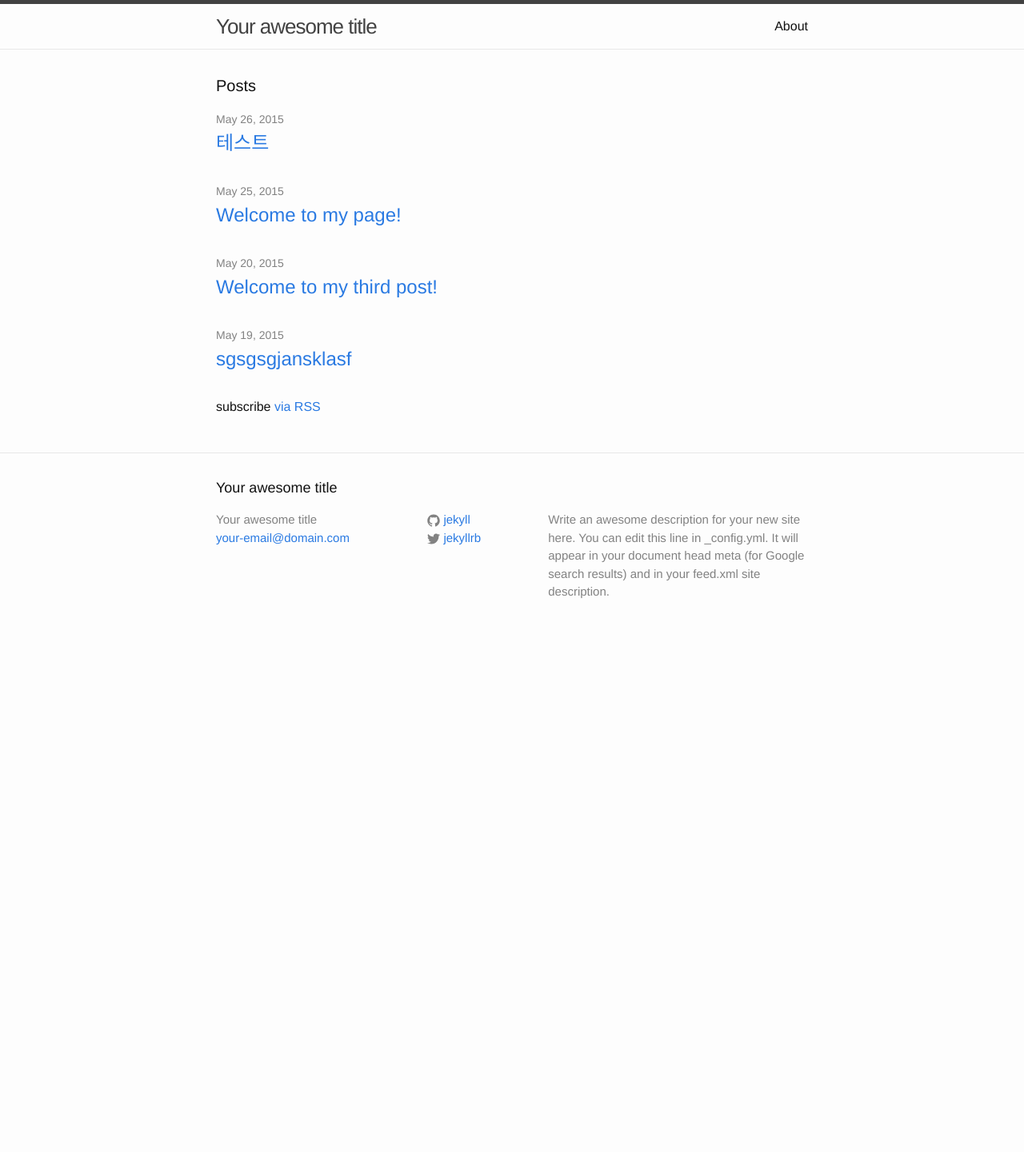
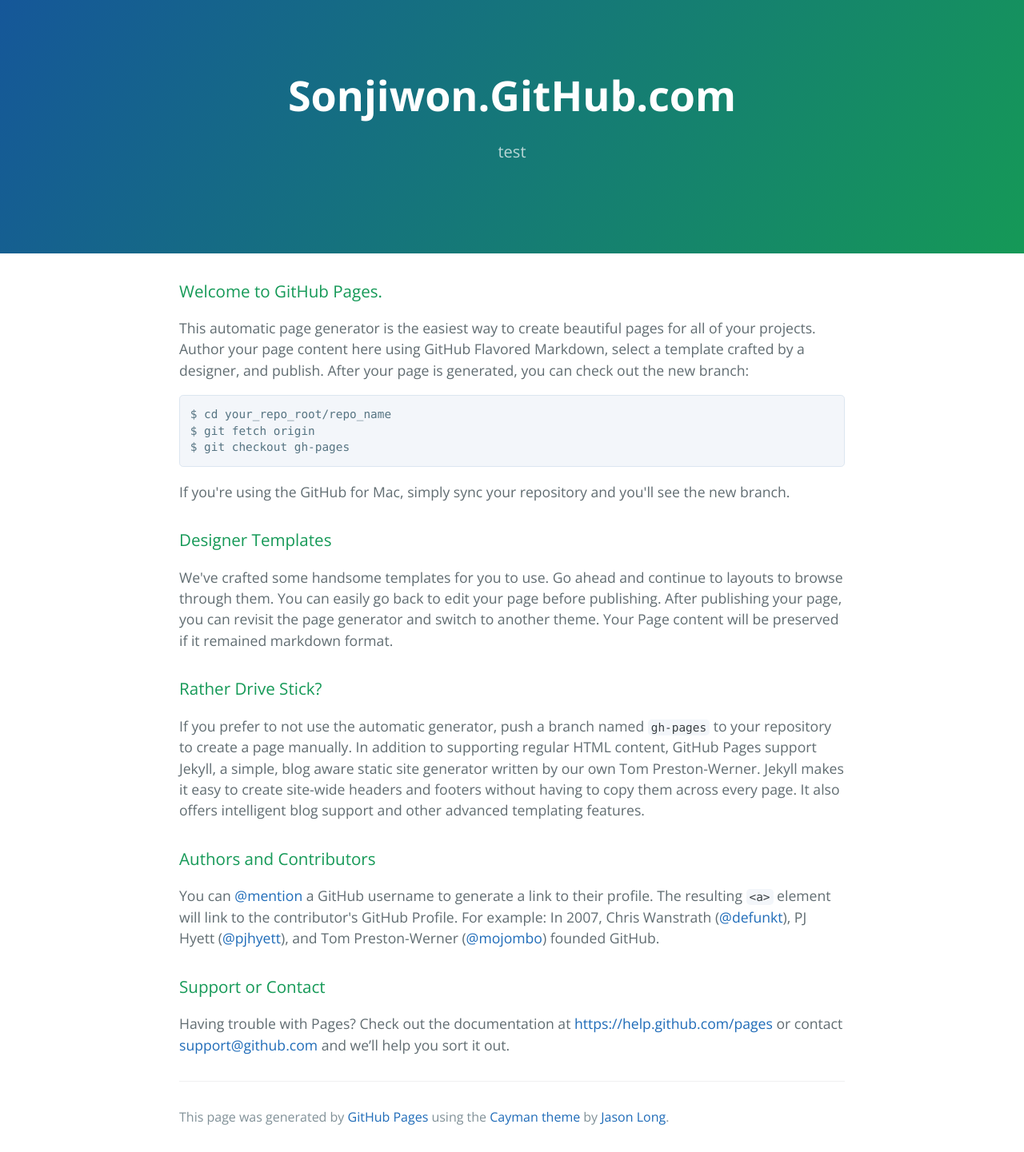
Before and after one commit to sonjiwon/sonjiwon.github.com, a Jekyll site: the page index.html, which Jekyll copies as it is, in a window 1280 px wide. Shown: the whole page at 80% size. Built offline with Jekyll 4.4.1, drawn with Linux system fonts in a browser that asks for light colours; before the commit the page ends 900 px from its top, so only the background shows below that.

Commit message:
Replace master branch with page content via GitHub

```diff
--- a/index.html
+++ b/index.html
@@ -1,23 +1,60 @@
----
-layout: default
----
+<!DOCTYPE html>
+<html lang="en-us">
+  <head>
+    <meta charset="UTF-8">
+    <title>Sonjiwon.GitHub.com by sonjiwon</title>
+    <meta name="viewport" content="width=device-width, initial-scale=1">
+    <link rel="stylesheet" type="text/css" href="stylesheets/normalize.css" media="screen">
+    <link href='http://fonts.googleapis.com/css?family=Open+Sans:400,700' rel='stylesheet' type='text/css'>
+    <link rel="stylesheet" type="text/css" href="stylesheets/stylesheet.css" media="screen">
+    <link rel="stylesheet" type="text/css" href="stylesheets/github-light.css" media="screen">
+  </head>
+  <body>
+    <section class="page-header">
+      <h1 class="project-name">Sonjiwon.GitHub.com</h1>
+      <h2 class="project-tagline">test</h2>
+    </section>
 
-<div class="home">
+    <section class="main-content">
+      <h3>
+<a id="welcome-to-github-pages" class="anchor" href="#welcome-to-github-pages" aria-hidden="true"><span class="octicon octicon-link"></span></a>Welcome to GitHub Pages.</h3>
 
-  <h1 class="page-heading">Posts</h1>
+<p>This automatic page generator is the easiest way to create beautiful pages for all of your projects. Author your page content here using GitHub Flavored Markdown, select a template crafted by a designer, and publish. After your page is generated, you can check out the new branch:</p>
 
-  <ul class="post-list">
-    {% for post in site.posts %}
-      <li>
-        <span class="post-meta">{{ post.date | date: "%b %-d, %Y" }}</span>
+<pre><code>$ cd your_repo_root/repo_name
+$ git fetch origin
+$ git checkout gh-pages
+</code></pre>
 
-        <h2>
-          <a class="post-link" href="{{ post.url | prepend: site.baseurl }}">{{ post.title }}</a>
-        </h2>
-      </li>
-    {% endfor %}
-  </ul>
+<p>If you're using the GitHub for Mac, simply sync your repository and you'll see the new branch.</p>
 
-  <p class="rss-subscribe">subscribe <a href="{{ "/feed.xml" | prepend: site.baseurl }}">via RSS</a></p>
+<h3>
+<a id="designer-templates" class="anchor" href="#designer-templates" aria-hidden="true"><span class="octicon octicon-link"></span></a>Designer Templates</h3>
 
-</div>
+<p>We've crafted some handsome templates for you to use. Go ahead and continue to layouts to browse through them. You can easily go back to edit your page before publishing. After publishing your page, you can revisit the page generator and switch to another theme. Your Page content will be preserved if it remained markdown format.</p>
+
+<h3>
+<a id="rather-drive-stick" class="anchor" href="#rather-drive-stick" aria-hidden="true"><span class="octicon octicon-link"></span></a>Rather Drive Stick?</h3>
+
+<p>If you prefer to not use the automatic generator, push a branch named <code>gh-pages</code> to your repository to create a page manually. In addition to supporting regular HTML content, GitHub Pages support Jekyll, a simple, blog aware static site generator written by our own Tom Preston-Werner. Jekyll makes it easy to create site-wide headers and footers without having to copy them across every page. It also offers intelligent blog support and other advanced templating features.</p>
+
+<h3>
+<a id="authors-and-contributors" class="anchor" href="#authors-and-contributors" aria-hidden="true"><span class="octicon octicon-link"></span></a>Authors and Contributors</h3>
+
+<p>You can <a href="https://github.com/blog/821" class="user-mention">@mention</a> a GitHub username to generate a link to their profile. The resulting <code>&lt;a&gt;</code> element will link to the contributor's GitHub Profile. For example: In 2007, Chris Wanstrath (<a href="https://github.com/defunkt" class="user-mention">@defunkt</a>), PJ Hyett (<a href="https://github.com/pjhyett" class="user-mention">@pjhyett</a>), and Tom Preston-Werner (<a href="https://github.com/mojombo" class="user-mention">@mojombo</a>) founded GitHub.</p>
+
+<h3>
+<a id="support-or-contact" class="anchor" href="#support-or-contact" aria-hidden="true"><span class="octicon octicon-link"></span></a>Support or Contact</h3>
+
+<p>Having trouble with Pages? Check out the documentation at <a href="https://help.github.com/pages">https://help.github.com/pages</a> or contact <a href="mailto:support@github.com">support@github.com</a> and we’ll help you sort it out.</p>
+
+      <footer class="site-footer">
+
+        <span class="site-footer-credits">This page was generated by <a href="https://pages.github.com">GitHub Pages</a> using the <a href="https://github.com/jasonlong/cayman-theme">Cayman theme</a> by <a href="https://twitter.com/jasonlong">Jason Long</a>.</span>
+      </footer>
+
+    </section>
+
+
+  </body>
+</html>
--- /dev/null
+++ b/stylesheets/github-light.css
@@ -0,0 +1,115 @@
+/*
+   Copyright 2014 GitHub Inc.
+
+   Licensed under the Apache License, Version 2.0 (the "License");
+   you may not use this file except in compliance with the License.
+   You may obtain a copy of the License at
+
+       http://www.apache.org/licenses/LICENSE-2.0
+
+   Unless required by applicable law or agreed to in writing, software
+   distributed under the License is distributed on an "AS IS" BASIS,
+   WITHOUT WARRANTIES OR CONDITIONS OF ANY KIND, either express or implied.
+   See the License for the specific language governing permissions and
+   limitations under the License.
+
+*/
+
+.pl-c /* comment */ {
+  color: #969896;
+}
+
+.pl-c1      /* constant, markup.raw, meta.diff.header, meta.module-reference, meta.property-name, support, support.constant, support.variable, variable.other.constant */,
+.pl-s .pl-v /* string variable */ {
+  color: #0086b3;
+}
+
+.pl-e  /* entity */,
+.pl-en /* entity.name */ {
+  color: #795da3;
+}
+
+.pl-s .pl-s1 /* string source */,
+.pl-smi      /* storage.modifier.import, storage.modifier.package, storage.type.java, variable.other, variable.parameter.function */ {
+  color: #333;
+}
+
+.pl-ent /* entity.name.tag */ {
+  color: #63a35c;
+}
+
+.pl-k /* keyword, storage, storage.type */ {
+  color: #a71d5d;
+}
+
+.pl-pds              /* punctuation.definition.string, string.regexp.character-class */,
+.pl-s                /* string */,
+.pl-s .pl-pse .pl-s1 /* string punctuation.section.embedded source */,
+.pl-sr               /* string.regexp */,
+.pl-sr .pl-cce       /* string.regexp constant.character.escape */,
+.pl-sr .pl-sra       /* string.regexp string.regexp.arbitrary-repitition */,
+.pl-sr .pl-sre       /* string.regexp source.ruby.embedded */ {
+  color: #183691;
+}
+
+.pl-v /* variable */ {
+  color: #ed6a43;
+}
+
+.pl-id /* invalid.deprecated */ {
+  color: #b52a1d;
+}
+
+.pl-ii /* invalid.illegal */ {
+  background-color: #b52a1d;
+  color: #f8f8f8;
+}
+
+.pl-sr .pl-cce /* string.regexp constant.character.escape */ {
+  color: #63a35c;
+  font-weight: bold;
+}
+
+.pl-ml /* markup.list */ {
+  color: #693a17;
+}
+
+.pl-mh        /* markup.heading */,
+.pl-mh .pl-en /* markup.heading entity.name */,
+.pl-ms        /* meta.separator */ {
+  color: #1d3e81;
+  font-weight: bold;
+}
+
+.pl-mq /* markup.quote */ {
+  color: #008080;
+}
+
+.pl-mi /* markup.italic */ {
+  color: #333;
+  font-style: italic;
+}
+
+.pl-mb /* markup.bold */ {
+  color: #333;
+  font-weight: bold;
+}
+
+.pl-md /* markup.deleted, meta.diff.header.from-file */ {
+  background-color: #ffecec;
+  color: #bd2c00;
+}
+
+.pl-mi1 /* markup.inserted, meta.diff.header.to-file */ {
+  background-color: #eaffea;
+  color: #55a532;
+}
+
+.pl-mdr /* meta.diff.range */ {
+  color: #795da3;
+  font-weight: bold;
+}
+
+.pl-mo /* meta.output */ {
+  color: #1d3e81;
+}
--- /dev/null
+++ b/stylesheets/stylesheet.css
@@ -0,0 +1,245 @@
+* {
+  box-sizing: border-box; }
+
+body {
+  padding: 0;
+  margin: 0;
+  font-family: "Open Sans", "Helvetica Neue", Helvetica, Arial, sans-serif;
+  font-size: 16px;
+  line-height: 1.5;
+  color: #606c71; }
+
+a {
+  color: #1e6bb8;
+  text-decoration: none; }
+  a:hover {
+    text-decoration: underline; }
+
+.btn {
+  display: inline-block;
+  margin-bottom: 1rem;
+  color: rgba(255, 255, 255, 0.7);
+  background-color: rgba(255, 255, 255, 0.08);
+  border-color: rgba(255, 255, 255, 0.2);
+  border-style: solid;
+  border-width: 1px;
+  border-radius: 0.3rem;
+  transition: color 0.2s, background-color 0.2s, border-color 0.2s; }
+  .btn + .btn {
+    margin-left: 1rem; }
+
+.btn:hover {
+  color: rgba(255, 255, 255, 0.8);
+  text-decoration: none;
+  background-color: rgba(255, 255, 255, 0.2);
+  border-color: rgba(255, 255, 255, 0.3); }
+
+@media screen and (min-width: 64em) {
+  .btn {
+    padding: 0.75rem 1rem; } }
+
+@media screen and (min-width: 42em) and (max-width: 64em) {
+  .btn {
+    padding: 0.6rem 0.9rem;
+    font-size: 0.9rem; } }
+
+@media screen and (max-width: 42em) {
+  .btn {
+    display: block;
+    width: 100%;
+    padding: 0.75rem;
+    font-size: 0.9rem; }
+    .btn + .btn {
+      margin-top: 1rem;
+      margin-left: 0; } }
+
+.page-header {
+  color: #fff;
+  text-align: center;
+  background-color: #159957;
+  background-image: linear-gradient(120deg, #155799, #159957); }
+
+@media screen and (min-width: 64em) {
+  .page-header {
+    padding: 5rem 6rem; } }
+
+@media screen and (min-width: 42em) and (max-width: 64em) {
+  .page-header {
+    padding: 3rem 4rem; } }
+
+@media screen and (max-width: 42em) {
+  .page-header {
+    padding: 2rem 1rem; } }
+
+.project-name {
+  margin-top: 0;
+  margin-bottom: 0.1rem; }
+
+@media screen and (min-width: 64em) {
+  .project-name {
+    font-size: 3.25rem; } }
+
+@media screen and (min-width: 42em) and (max-width: 64em) {
+  .project-name {
+    font-size: 2.25rem; } }
+
+@media screen and (max-width: 42em) {
+  .project-name {
+    font-size: 1.75rem; } }
+
+.project-tagline {
+  margin-bottom: 2rem;
+  font-weight: normal;
+  opacity: 0.7; }
+
+@media screen and (min-width: 64em) {
+  .project-tagline {
+    font-size: 1.25rem; } }
+
+@media screen and (min-width: 42em) and (max-width: 64em) {
+  .project-tagline {
+    font-size: 1.15rem; } }
+
+@media screen and (max-width: 42em) {
+  .project-tagline {
+    font-size: 1rem; } }
+
+.main-content :first-child {
+  margin-top: 0; }
+.main-content img {
+  max-width: 100%; }
+.main-content h1, .main-content h2, .main-content h3, .main-content h4, .main-content h5, .main-content h6 {
+  margin-top: 2rem;
+  margin-bottom: 1rem;
+  font-weight: normal;
+  color: #159957; }
+.main-content p {
+  margin-bottom: 1em; }
+.main-content code {
+  padding: 2px 4px;
+  font-family: Consolas, "Liberation Mono", Menlo, Courier, monospace;
+  font-size: 0.9rem;
+  color: #383e41;
+  background-color: #f3f6fa;
+  border-radius: 0.3rem; }
+.main-content pre {
+  padding: 0.8rem;
+  margin-top: 0;
+  margin-bottom: 1rem;
+  font: 1rem Consolas, "Liberation Mono", Menlo, Courier, monospace;
+  color: #567482;
+  word-wrap: normal;
+  background-color: #f3f6fa;
+  border: solid 1px #dce6f0;
+  border-radius: 0.3rem; }
+  .main-content pre > code {
+    padding: 0;
+    margin: 0;
+    font-size: 0.9rem;
+    color: #567482;
+    word-break: normal;
+    white-space: pre;
+    background: transparent;
+    border: 0; }
+.main-content .highlight {
+  margin-bottom: 1rem; }
+  .main-content .highlight pre {
+    margin-bottom: 0;
+    word-break: normal; }
+.main-content .highlight pre, .main-content pre {
+  padding: 0.8rem;
+  overflow: auto;
+  font-size: 0.9rem;
+  line-height: 1.45;
+  border-radius: 0.3rem; }
+.main-content pre code, .main-content pre tt {
+  display: inline;
+  max-width: initial;
+  padding: 0;
+  margin: 0;
+  overflow: initial;
+  line-height: inherit;
+  word-wrap: normal;
+  background-color: transparent;
+  border: 0; }
+  .main-content pre code:before, .main-content pre code:after, .main-content pre tt:before, .main-content pre tt:after {
+    content: normal; }
+.main-content ul, .main-content ol {
+  margin-top: 0; }
+.main-content blockquote {
+  padding: 0 1rem;
+  margin-left: 0;
+  color: #819198;
+  border-left: 0.3rem solid #dce6f0; }
+  .main-content blockquote > :first-child {
+    margin-top: 0; }
+  .main-content blockquote > :last-child {
+    margin-bottom: 0; }
+.main-content table {
+  display: block;
+  width: 100%;
+  overflow: auto;
+  word-break: normal;
+  word-break: keep-all; }
+  .main-content table th {
+    font-weight: bold; }
+  .main-content table th, .main-content table td {
+    padding: 0.5rem 1rem;
+    border: 1px solid #e9ebec; }
+.main-content dl {
+  padding: 0; }
+  .main-content dl dt {
+    padding: 0;
+    margin-top: 1rem;
+    font-size: 1rem;
+    font-weight: bold; }
+  .main-content dl dd {
+    padding: 0;
+    margin-bottom: 1rem; }
+.main-content hr {
+  height: 2px;
+  padding: 0;
+  margin: 1rem 0;
+  background-color: #eff0f1;
+  border: 0; }
+
+@media screen and (min-width: 64em) {
+  .main-content {
+    max-width: 64rem;
+    padding: 2rem 6rem;
+    margin: 0 auto;
+    font-size: 1.1rem; } }
+
+@media screen and (min-width: 42em) and (max-width: 64em) {
+  .main-content {
+    padding: 2rem 4rem;
+    font-size: 1.1rem; } }
+
+@media screen and (max-width: 42em) {
+  .main-content {
+    padding: 2rem 1rem;
+    font-size: 1rem; } }
+
+.site-footer {
+  padding-top: 2rem;
+  margin-top: 2rem;
+  border-top: solid 1px #eff0f1; }
+
+.site-footer-owner {
+  display: block;
+  font-weight: bold; }
+
+.site-footer-credits {
+  color: #819198; }
+
+@media screen and (min-width: 64em) {
+  .site-footer {
+    font-size: 1rem; } }
+
+@media screen and (min-width: 42em) and (max-width: 64em) {
+  .site-footer {
+    font-size: 1rem; } }
+
+@media screen and (max-width: 42em) {
+  .site-footer {
+    font-size: 0.9rem; } }
```
Also changed, not shown: params.json (added, +1 -0 lines), stylesheets/normalize.css (added).
